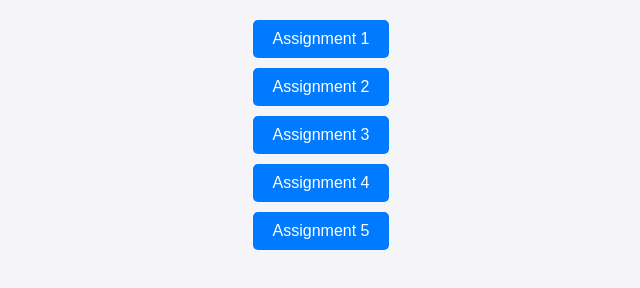
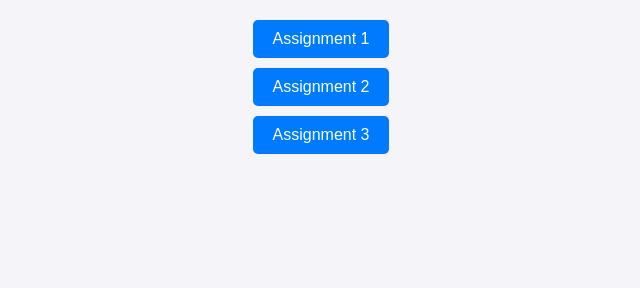
Before and after one commit to axyl-casc/WebDevelopment, a plain HTML site: page index.html in a window 1280 px wide. Shown: the part 78-366 px from the top of the page, without its empty margins (319-959 px from the left). Drawn offline with Linux system fonts and the light colour scheme.

Commit message:
Update index.html

```diff
--- a/index.html
+++ b/index.html
@@ -46,8 +46,6 @@
         <button onclick="window.location.href='./Assignment 1/'">Assignment 1</button>
         <button onclick="window.location.href='./Assignment 2/'">Assignment 2</button>
         <button onclick="window.location.href='./Assignment 3/'">Assignment 3</button>
-        <button onclick="window.location.href='./Assignment 4/'">Assignment 4</button>
-        <button onclick="window.location.href='./Assignment 5/'">Assignment 5</button>
     </div>
 </body>
 </html>
```
